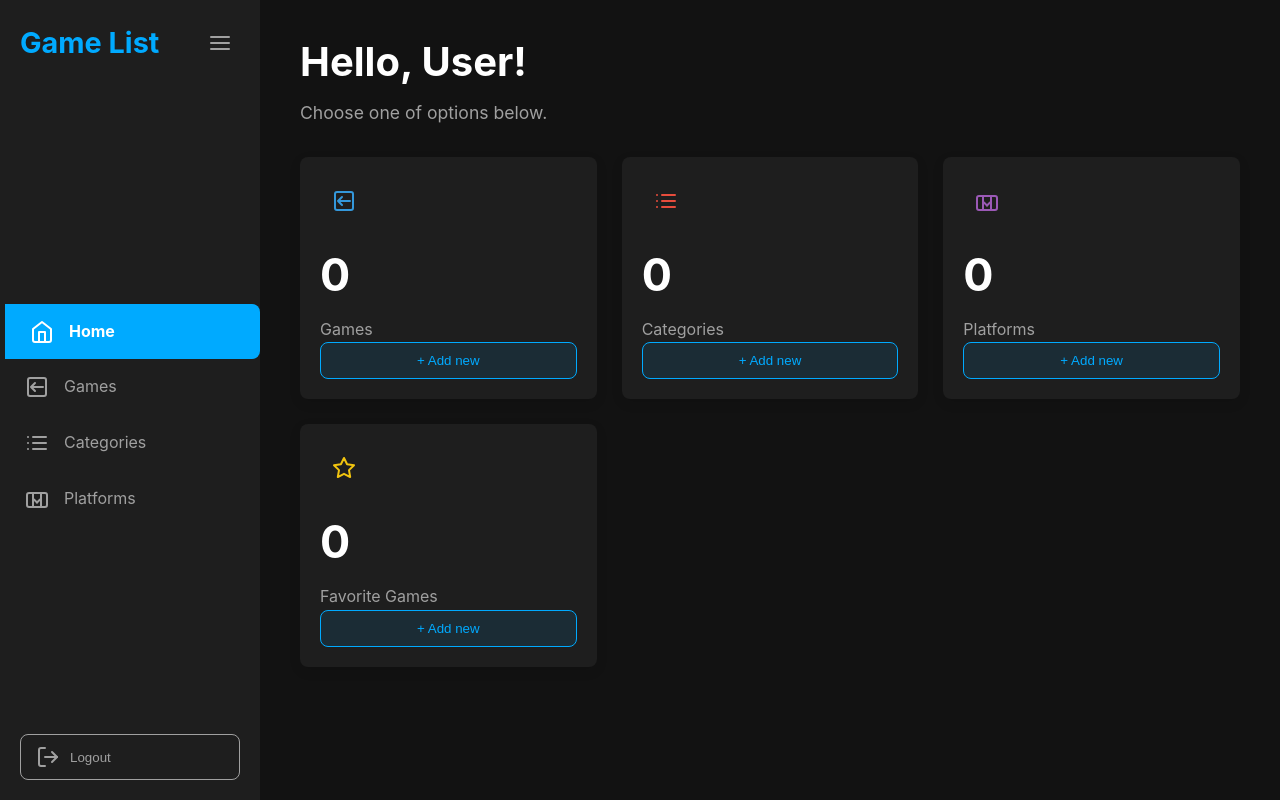
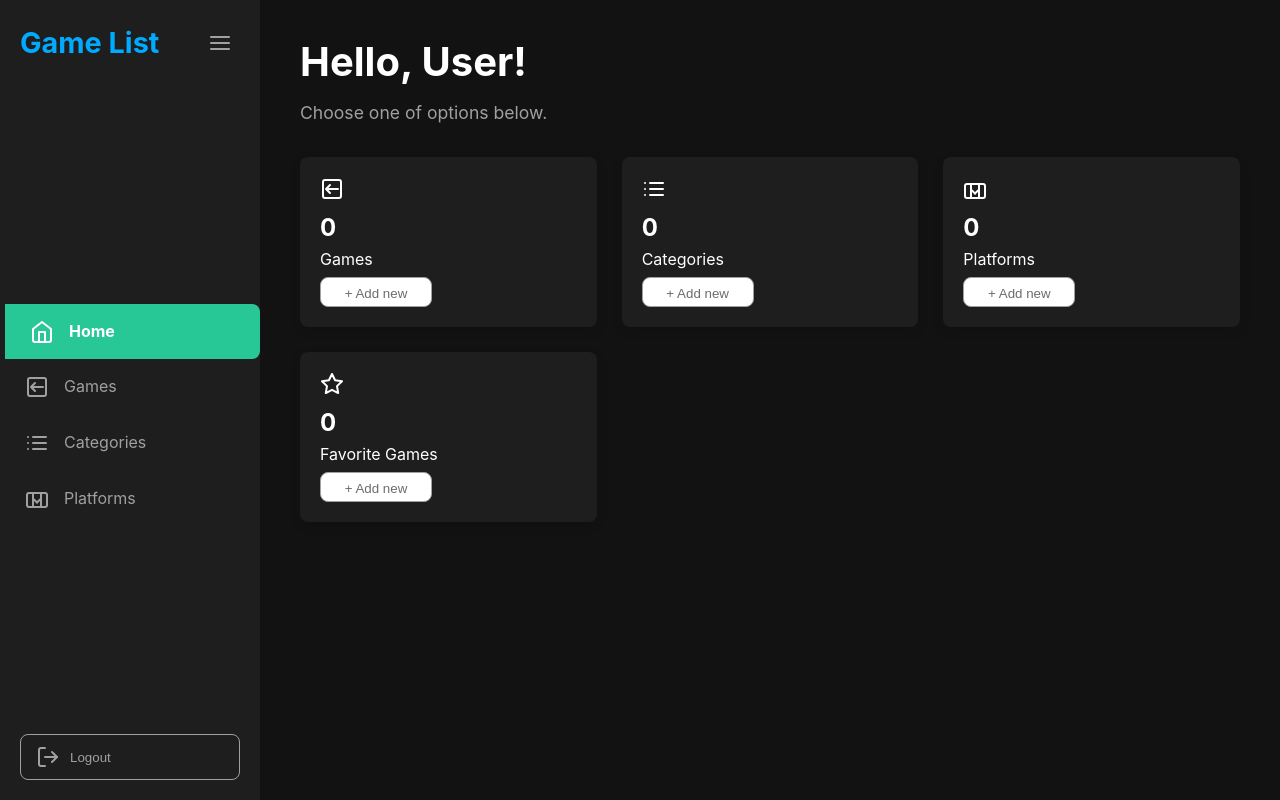
Before and after one commit to Yagoks5/AWS_FS_ABR25_D02_COMPASS_GAMES_LIST, a React (Vite) app in the folder frontend/: page /dashboard in a window 1280 px wide. Built offline with nearby package versions, Linux system fonts and the light colour scheme.

Commit message:
fix: use correct colors

```diff
--- a/frontend/src/components/Dashboard.css
+++ b/frontend/src/components/Dashboard.css
@@ -2,7 +2,8 @@
 :root {
   --primary-bg: #121212; /* Fundo escuro principal */
   --secondary-bg: #1e1e1e; /* Fundo para cards e sidebar */
-  --accent-color: #00aaff; /* Cor de destaque (azul da imagem) */
+  --accent-color: #00aaff; /* Cor de destaque para o logo (azul da imagem) */
+  --sidebar-active-color: #28c796; /* Verde-azulado para item ativo na sidebar (da imagem desejada) */
   --text-color: #e0e0e0; /* Cor do texto principal */
   --text-muted: #a0a0a0; /* Cor do texto secundário/muted */
   --sidebar-width: 260px;
@@ -27,19 +28,15 @@ body {
   transition: padding-left 0.3s ease-in-out;
 }
 
-.dashboard-container.sidebar-collapsed {
-  /* Não é necessário padding-left aqui se a sidebar for position: fixed ou absolute */
-}
-
 /* Sidebar */
 .sidebar {
   width: var(--sidebar-width);
-  background-color: var(--secondary-bg);
+  background-color: var(--secondary-bg); /* Mantido como na imagem 2 */
   padding: 20px 0;
   display: flex;
   flex-direction: column;
   justify-content: space-between;
-  position: fixed; /* Ou absolute, dependendo do seu layout geral */
+  position: fixed;
   left: 0;
   top: 0;
   bottom: 0;
@@ -57,18 +54,17 @@ body {
   margin-bottom: 30px;
   display: flex;
   align-items: center;
-  justify-content: space-between; /* Ajustado para alinhar o botão */
+  justify-content: space-between;
 }
 
 .dashboard-container.sidebar-collapsed .sidebar-header {
-  justify-content: center; /* Centraliza o ícone quando colapsado */
+  justify-content: center;
 }
 
 .logo {
   font-size: 1.8em;
   font-weight: bold;
-  color: var(--accent-color);
-  /* Adicione aqui o estilo para o logo "CG Game List" */
+  color: var(--accent-color); /* Logo continua azul */
 }
 
 .collapse-btn {
@@ -77,7 +73,7 @@ body {
   color: var(--text-muted);
   cursor: pointer;
   padding: 8px;
-  display: flex; /* Para centralizar o ícone dentro */
+  display: flex;
   align-items: center;
   justify-content: center;
 }
@@ -88,7 +84,9 @@ body {
 }
 
 .collapse-btn:hover {
-  color: var(--accent-color);
+  color: var(
+    --sidebar-active-color
+  ); /* Hover do botão de colapso usa a nova cor ativa */
 }
 
 .sidebar-nav ul {
@@ -100,24 +98,27 @@ body {
 .sidebar-nav li a {
   display: flex;
   align-items: center;
-  padding: 15px 25px; /* Aumentado o padding lateral para ícone e texto */
+  padding: 15px 25px;
   text-decoration: none;
   color: var(--text-muted);
   transition: background-color 0.2s ease, color 0.2s ease;
-  white-space: nowrap; /* Impede que o texto quebre linha */
+  white-space: nowrap;
 }
 
 .sidebar-nav li a svg {
-  margin-right: 15px; /* Espaço entre ícone e texto */
-  min-width: 24px; /* Garante que o ícone tenha espaço mesmo colapsado */
+  margin-right: 15px;
+  min-width: 24px;
 }
 
+/* Cor ativa da Sidebar alterada */
 .sidebar-nav li.active a,
 .sidebar-nav li a:hover {
-  background-color: var(--accent-color);
-  color: white; /* Texto branco no item ativo/hover */
-  border-radius: 0 var(--border-radius) var(--border-radius) 0; /* Arredondamento como na imagem */
-  margin-left: 5px; /* Pequeno deslocamento para efeito visual */
+  background-color: var(
+    --sidebar-active-color
+  ); /* Usando a nova cor verde-azulada */
+  color: white;
+  border-radius: 0 var(--border-radius) var(--border-radius) 0;
+  margin-left: 5px;
 }
 .sidebar-nav li.active a {
   font-weight: bold;
@@ -126,12 +127,10 @@ body {
 .dashboard-container.sidebar-collapsed .sidebar-nav li a span {
   display: none;
 }
-
 .dashboard-container.sidebar-collapsed .sidebar-nav li a {
-  justify-content: center; /* Centraliza o ícone */
+  justify-content: center;
   padding: 15px 0;
 }
-
 .dashboard-container.sidebar-collapsed .sidebar-nav li a svg {
   margin-right: 0;
 }
@@ -154,21 +153,17 @@ body {
     border-color 0.2s ease;
   white-space: nowrap;
 }
-
 .logout-btn svg {
   margin-right: 10px;
 }
-
 .logout-btn:hover {
   background-color: var(--text-muted);
   color: var(--secondary-bg);
   border-color: var(--text-muted);
 }
-
 .dashboard-container.sidebar-collapsed .logout-btn span {
   display: none;
 }
-
 .dashboard-container.sidebar-collapsed .logout-btn {
   justify-content: center;
   padding: 10px;
@@ -182,10 +177,9 @@ body {
   flex-grow: 1;
   padding: 30px 40px;
   background-color: var(--primary-bg);
-  margin-left: var(--sidebar-width); /* Espaço para a sidebar */
+  margin-left: var(--sidebar-width);
   transition: margin-left 0.3s ease-in-out;
 }
-
 .dashboard-container.sidebar-collapsed .main-content {
   margin-left: var(--sidebar-width-collapsed);
 }
@@ -195,7 +189,6 @@ body {
   margin-bottom: 5px;
   color: var(--text-color);
 }
-
 .main-header p {
   font-size: 1.1em;
   color: var(--text-muted);
@@ -205,7 +198,10 @@ body {
 /* Grid de Estatísticas */
 .stats-grid {
   display: grid;
-  grid-template-columns: repeat(auto-fit, minmax(280px, 1fr)); /* Responsivo */
+  grid-template-columns: repeat(
+    auto-fit,
+    minmax(260px, 1fr)
+  ); /* Ajustado minmax para acomodar melhor */
   gap: 25px;
 }
 
@@ -214,73 +210,74 @@ body {
   border-radius: var(--border-radius);
   padding: var(--card-padding);
   display: flex;
-  flex-direction: column; /* Para alinhar o botão no final */
-  justify-content: space-between; /* Para empurrar o botão para baixo */
-  min-height: 180px; /* Altura mínima para consistência */
+  flex-direction: column;
+  justify-content: space-between;
+  min-height: 170px; /* Levemente ajustado */
   box-shadow: 0 4px 12px rgba(0, 0, 0, 0.1);
 }
 
 .stat-card-icon {
-  font-size: 2em; /* Tamanho do ícone */
+  /* font-size: 2em; Tamanho do ícone controlado pelo SVG width/height */
   margin-bottom: 15px;
-  width: 48px; /* Tamanho fixo para o container do ícone */
-  height: 48px;
-  display: flex;
-  align-items: center;
-  justify-content: center;
-  border-radius: 50%; /* Ícone circular */
+  /* width: 48px;  Não mais necessário se o SVG tiver tamanho definido */
+  /* height: 48px; Não mais necessário se o SVG tiver tamanho definido */
+  /* display: flex;  Pode não ser necessário se o SVG for block ou inline-block */
+  /* align-items: center; */
+  /* justify-content: center; */
+  /* border-radius: 50%; Removido para não ter círculo */
 }
 
-/* Cores específicas para ícones dos cards, se desejar */
-.stat-card-icon.games svg {
-  color: #3498db;
-} /* Azul */
-.stat-card-icon.categories svg {
-  color: #e74c3c;
-} /* Vermelho */
-.stat-card-icon.platforms svg {
-  color: #9b59b6;
-} /* Roxo */
-.stat-card-icon.favorites svg {
-  color: #f1c40f;
-} /* Amarelo */
+/* Cor padrão para todos os ícones dos cards */
+.stat-card-icon svg {
+  color: var(--text-color); /* Ícones brancos/claros */
+  width: 32px; /* Aumenta o tamanho do ícone */
+  height: 32px; /* Aumenta o tamanho do ícone */
+}
+
+/* Removendo cores específicas anteriores dos ícones dos cards */
+/* .stat-card-icon.games svg { color: #3498db; } */
+/* .stat-card-icon.categories svg { color: #e74c3c; } */
+/* .stat-card-icon.platforms svg { color: #9b59b6; } */
+/* .stat-card-icon.favorites svg { color: #f1c40f; } */
 
 .stat-card-info h2 {
-  font-size: 2.8em;
+  font-size: 2.8em; /* Mantido */
   margin: 0 0 5px 0;
   color: var(--text-color);
 }
-
 .stat-card-info p {
   font-size: 1em;
   color: var(--text-muted);
   margin: 0;
 }
 
+/* Estilo do botão "+ Add new" alterado */
 .add-new-btn {
-  background-color: rgba(0, 170, 255, 0.1); /* Fundo levemente azulado */
-  color: var(--accent-color);
-  border: 1px solid var(--accent-color);
-  padding: 10px 15px;
+  background-color: white; /* Fundo transparente */
+  color: #6c6c6c; /* Texto cinza claro */
+  border: 1px solid var(--text-muted); /* Borda cinza clara */
+  padding: 8px 12px; /* Padding levemente ajustado */
   border-radius: var(--border-radius);
   cursor: pointer;
+  width: 112px;
+  height: 30px;
   font-weight: 500;
   text-align: center;
-  transition: background-color 0.2s ease, color 0.2s ease;
-  margin-top: auto; /* Empurra para o final do card */
+  transition: background-color 0.2s ease, color 0.2s ease,
+    border-color 0.2s ease;
+  margin-top: auto;
 }
 
 .add-new-btn:hover {
-  background-color: var(--accent-color);
-  color: white;
+  background-color: rgba(255, 255, 255, 0.05); /* Leve destaque no hover */
+  color: var(--text-color); /* Texto mais claro no hover */
+  border-color: var(--text-color); /* Borda mais clara no hover */
 }
 
 /* Responsividade para telas menores (exemplo) */
 @media (max-width: 768px) {
   .sidebar {
-    width: var(
-      --sidebar-width-collapsed
-    ); /* Colapsa por padrão em telas menores */
+    width: var(--sidebar-width-collapsed);
   }
   .sidebar-header .logo,
   .sidebar-nav li a span,
@@ -309,7 +306,7 @@ body {
     padding: 20px;
   }
   .stats-grid {
-    grid-template-columns: 1fr; /* Uma coluna em telas pequenas */
+    grid-template-columns: 1fr;
   }
   .main-header h1 {
     font-size: 2em;
--- a/frontend/src/components/Dashboard.tsx
+++ b/frontend/src/components/Dashboard.tsx
@@ -1,64 +1,43 @@
 import React, { useState, useEffect } from 'react';
 import './Dashboard.css';
 
-// SVGs para ícones (substitua por sua biblioteca de ícones preferida, se desejar)
+// SVGs para ícones (mantidos da sua versão, ajuste se necessário)
 const HomeIcon = () => (
   <svg xmlns="http://www.w3.org/2000/svg" width="24" height="24" viewBox="0 0 24 24" fill="none" stroke="currentColor" strokeWidth="2" strokeLinecap="round" strokeLinejoin="round">
     <path d="M3 9l9-7 9 7v11a2 2 0 0 1-2 2H5a2 2 0 0 1-2-2z"></path>
     <polyline points="9 22 9 12 15 12 15 22"></polyline>
   </svg>
 );
-
-const GamesIcon = () => (
+const GamesIcon = () => ( // Ícone do seu arquivo
   <svg xmlns="http://www.w3.org/2000/svg" width="24" height="24" viewBox="0 0 24 24" fill="none" stroke="currentColor" strokeWidth="2" strokeLinecap="round" strokeLinejoin="round">
-    <path d="M6 12h12M6 12l4-4m-4 4l4 4"></path> {/* Exemplo simples de controle de jogo */}
-    <rect x="3" y="3" width="18" height="18" rx="2" ry="2"></rect>
+    <path d="M6 12h12M6 12l4-4m-4 4l4 4"></path> <rect x="3" y="3" width="18" height="18" rx="2" ry="2"></rect>
   </svg>
 );
-
-const CategoriesIcon = () => (
+const CategoriesIcon = () => ( // Ícone do seu arquivo
   <svg xmlns="http://www.w3.org/2000/svg" width="24" height="24" viewBox="0 0 24 24" fill="none" stroke="currentColor" strokeWidth="2" strokeLinecap="round" strokeLinejoin="round">
-    <line x1="8" y1="6" x2="21" y2="6"></line>
-    <line x1="8" y1="12" x2="21" y2="12"></line>
-    <line x1="8" y1="18" x2="21" y2="18"></line>
-    <line x1="3" y1="6" x2="3.01" y2="6"></line>
-    <line x1="3" y1="12" x2="3.01" y2="12"></line>
-    <line x1="3" y1="18" x2="3.01" y2="18"></line>
+    <line x1="8" y1="6" x2="21" y2="6"></line><line x1="8" y1="12" x2="21" y2="12"></line><line x1="8" y1="18" x2="21" y2="18"></line><line x1="3" y1="6" x2="3.01" y2="6"></line><line x1="3" y1="12" x2="3.01" y2="12"></line><line x1="3" y1="18" x2="3.01" y2="18"></line>
   </svg>
 );
-
-const PlatformsIcon = () => (
+const PlatformsIcon = () => ( // Ícone do seu arquivo
   <svg xmlns="http://www.w3.org/2000/svg" width="24" height="24" viewBox="0 0 24 24" fill="none" stroke="currentColor" strokeWidth="2" strokeLinecap="round" strokeLinejoin="round">
-    <rect x="2" y="7" width="20" height="14" rx="2" ry="2"></rect>
-    <path d="M16 21V7"></path>
-    <path d="M8 21V7"></path>
-    <path d="M12 16.5l-3 -3"></path> {/* Simplificado para ideia de hardware */}
-    <path d="M12 16.5l3 -3"></path>
+    <rect x="2" y="7" width="20" height="14" rx="2" ry="2"></rect><path d="M16 21V7"></path><path d="M8 21V7"></path><path d="M12 16.5l-3 -3"></path> <path d="M12 16.5l3 -3"></path>
   </svg>
 );
-
-const FavoritesIcon = () => (
+const FavoritesIcon = () => ( // Ícone do seu arquivo
   <svg xmlns="http://www.w3.org/2000/svg" width="24" height="24" viewBox="0 0 24 24" fill="none" stroke="currentColor" strokeWidth="2" strokeLinecap="round" strokeLinejoin="round">
     <polygon points="12 2 15.09 8.26 22 9.27 17 14.14 18.18 21.02 12 17.77 5.82 21.02 7 14.14 2 9.27 8.91 8.26 12 2"></polygon>
   </svg>
 );
-
 const LogoutIcon = () => (
   <svg xmlns="http://www.w3.org/2000/svg" width="24" height="24" viewBox="0 0 24 24" fill="none" stroke="currentColor" strokeWidth="2" strokeLinecap="round" strokeLinejoin="round">
-    <path d="M9 21H5a2 2 0 0 1-2-2V5a2 2 0 0 1 2-2h4"></path>
-    <polyline points="16 17 21 12 16 7"></polyline>
-    <line x1="21" y1="12" x2="9" y2="12"></line>
+    <path d="M9 21H5a2 2 0 0 1-2-2V5a2 2 0 0 1 2-2h4"></path><polyline points="16 17 21 12 16 7"></polyline><line x1="21" y1="12" x2="9" y2="12"></line>
   </svg>
 );
-
-const MenuIcon = () => ( // Ícone para colapsar/expandir
+const MenuIcon = () => (
     <svg xmlns="http://www.w3.org/2000/svg" width="24" height="24" viewBox="0 0 24 24" fill="none" stroke="currentColor" strokeWidth="2" strokeLinecap="round" strokeLinejoin="round">
-        <line x1="3" y1="12" x2="21" y2="12"></line>
-        <line x1="3" y1="6" x2="21" y2="6"></line>
-        <line x1="3" y1="18" x2="21" y2="18"></line>
+        <line x1="3" y1="12" x2="21" y2="12"></line><line x1="3" y1="6" x2="21" y2="6"></line><line x1="3" y1="18" x2="21" y2="18"></line>
     </svg>
 );
-
 
 interface UserStats {
   name: string;
@@ -72,94 +51,44 @@ const Dashboard: React.FC = () => {
   const [isSidebarCollapsed, setIsSidebarCollapsed] = useState(false);
   const [userStats, setUserStats] = useState<UserStats | null>(null);
 
-  // Simula a busca de dados do backend
   useEffect(() => {
-    // Substitua isso pela sua lógica real de busca de dados
-    const fetchUserStats = async () => {
-      try {
-        // Exemplo: const response = await fetch('/api/user/stats');
-        // const data = await response.json();
-        // setUserStats(data);
-
-        // Dados mockados para exemplo:
     setTimeout(() => {
       setUserStats({
-            name: 'User',
+        name: 'User', // Mantendo 'User' e os números 0 como solicitado anteriormente
         gamesCount: 0,
         categoriesCount: 0,
         platformsCount: 0,
         favoritesCount: 0,
       });
-        }, 1000); // Simula um delay da API
-      } catch (error) {
-        console.error("Failed to fetch user stats:", error);
-        // Trate o erro apropriadamente
-      }
-    };
-
-    fetchUserStats();
+    }, 1000);
   }, []);
 
-  const toggleSidebar = () => {
-    setIsSidebarCollapsed(!isSidebarCollapsed);
-  };
-
-  const handleLogout = () => {
-    // Adicione sua lógica de logout aqui
-    console.log('Logout clicado');
-    alert('Funcionalidade de Logout a ser implementada!');
-  };
-
-  const handleAddNew = (type: string) => {
-    alert(`Adicionar novo ${type} - funcionalidade a ser implementada.`);
-  }
+  const toggleSidebar = () => setIsSidebarCollapsed(!isSidebarCollapsed);
+  const handleLogout = () => alert('Funcionalidade de Logout a ser implementada!');
+  const handleAddNew = (type: string) => alert(`Adicionar novo ${type} - funcionalidade a ser implementada.`);
 
   if (!userStats) {
-    return <div>Carregando...</div>; // Ou um componente de loading mais elaborado
+    return <div>Carregando...</div>;
   }
 
   return (
     <div className={`dashboard-container ${isSidebarCollapsed ? 'sidebar-collapsed' : ''}`}>
       <aside className="sidebar">
+        {/* Sidebar content (inalterado) */}
         <div className="sidebar-header">
           {!isSidebarCollapsed && <div className="logo">Game List</div>}
-          <button onClick={toggleSidebar} className="collapse-btn">
-            <MenuIcon />
-          </button>
+          <button onClick={toggleSidebar} className="collapse-btn"><MenuIcon /></button>
         </div>
         <nav className="sidebar-nav">
           <ul>
-            <li className="active">
-              <a href="#home">
-                <HomeIcon />
-                {!isSidebarCollapsed && <span>Home</span>}
-              </a>
-            </li>
-            <li>
-              <a href="#games">
-                <GamesIcon />
-                {!isSidebarCollapsed && <span>Games</span>}
-              </a>
-            </li>
-            <li>
-              <a href="#categories">
-                <CategoriesIcon />
-                {!isSidebarCollapsed && <span>Categories</span>}
-              </a>
-            </li>
-            <li>
-              <a href="#platforms">
-                <PlatformsIcon />
-                {!isSidebarCollapsed && <span>Platforms</span>}
-              </a>
-            </li>
+            <li className="active"><a href="#home"><HomeIcon />{!isSidebarCollapsed && <span>Home</span>}</a></li>
+            <li><a href="#games"><GamesIcon />{!isSidebarCollapsed && <span>Games</span>}</a></li>
+            <li><a href="#categories"><CategoriesIcon />{!isSidebarCollapsed && <span>Categories</span>}</a></li>
+            <li><a href="#platforms"><PlatformsIcon />{!isSidebarCollapsed && <span>Platforms</span>}</a></li>
           </ul>
         </nav>
         <div className="sidebar-footer">
-          <button onClick={handleLogout} className="logout-btn">
-            <LogoutIcon />
-            {!isSidebarCollapsed && <span>Logout</span>}
-          </button>
+          <button onClick={handleLogout} className="logout-btn"><LogoutIcon />{!isSidebarCollapsed && <span>Logout</span>}</button>
         </div>
       </aside>
 
@@ -169,47 +98,43 @@ const Dashboard: React.FC = () => {
           <p>Choose one of options below.</p>
         </header>
         <section className="stats-grid">
+          {/* Card Games - Nova Estrutura Interna */}
           <div className="stat-card">
-            <div className="stat-card-icon games">
+            <div className="stat-card-icon-display">
               <GamesIcon />
             </div>
-            <div className="stat-card-info">
-              <h2>{userStats.gamesCount}</h2>
-              <p>Games</p>
-            </div>
+            <h2 className="stat-card-value">{userStats.gamesCount}</h2>
+            <p className="stat-card-label">Games</p>
             <button className="add-new-btn" onClick={() => handleAddNew('Game')}>+ Add new</button>
           </div>
 
+          {/* Card Categories - Nova Estrutura Interna */}
           <div className="stat-card">
-            <div className="stat-card-icon categories">
+            <div className="stat-card-icon-display">
               <CategoriesIcon />
             </div>
-            <div className="stat-card-info">
-              <h2>{userStats.categoriesCount}</h2>
-              <p>Categories</p>
-            </div>
+            <h2 className="stat-card-value">{userStats.categoriesCount}</h2>
+            <p className="stat-card-label">Categories</p>
             <button className="add-new-btn" onClick={() => handleAddNew('Category')}>+ Add new</button>
           </div>
 
+          {/* Card Platforms - Nova Estrutura Interna */}
           <div className="stat-card">
-            <div className="stat-card-icon platforms">
+            <div className="stat-card-icon-display">
              <PlatformsIcon />
             </div>
-            <div className="stat-card-info">
-              <h2>{userStats.platformsCount}</h2>
-              <p>Platforms</p>
-            </div>
+            <h2 className="stat-card-value">{userStats.platformsCount}</h2>
+            <p className="stat-card-label">Platforms</p>
             <button className="add-new-btn" onClick={() => handleAddNew('Platform')}>+ Add new</button>
           </div>
 
+          {/* Card Favorite Games - Nova Estrutura Interna */}
           <div className="stat-card">
-            <div className="stat-card-icon favorites">
+            <div className="stat-card-icon-display">
               <FavoritesIcon />
             </div>
-            <div className="stat-card-info">
-              <h2>{userStats.favoritesCount}</h2>
-              <p>Favorite Games</p>
-            </div>
+            <h2 className="stat-card-value">{userStats.favoritesCount}</h2>
+            <p className="stat-card-label">Favorite Games</p>
             <button className="add-new-btn" onClick={() => handleAddNew('Favorite')}>+ Add new</button>
           </div>
         </section>
```
Also changed, not shown: 1 other file (tests, documents, lock files or other folders). Lines whose indentation alone changed are shown as unchanged.
